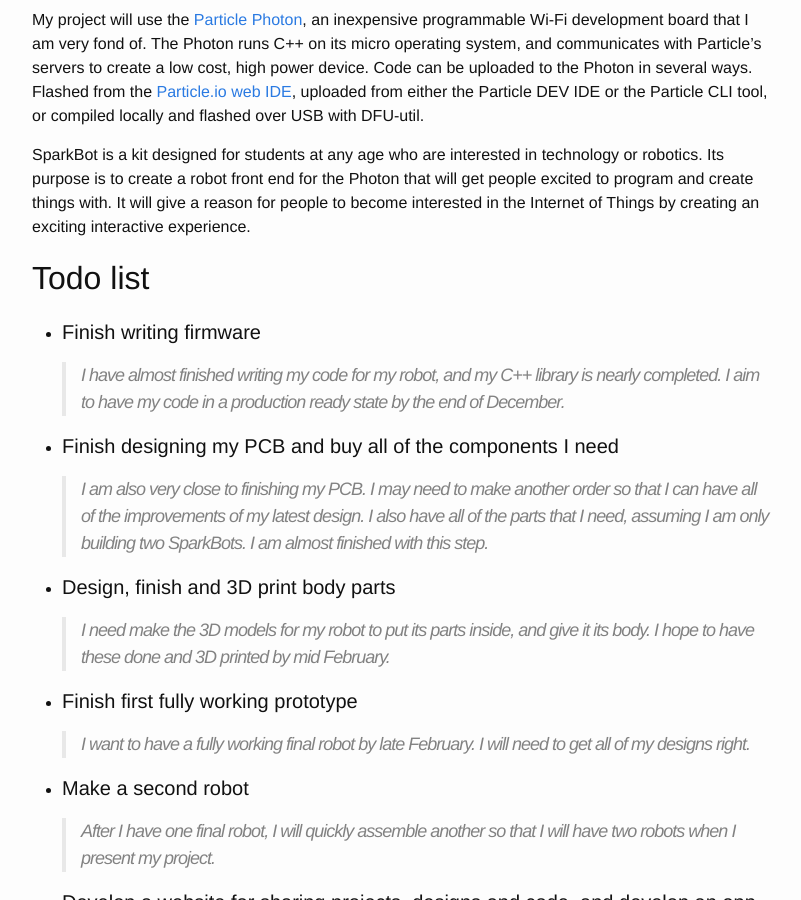
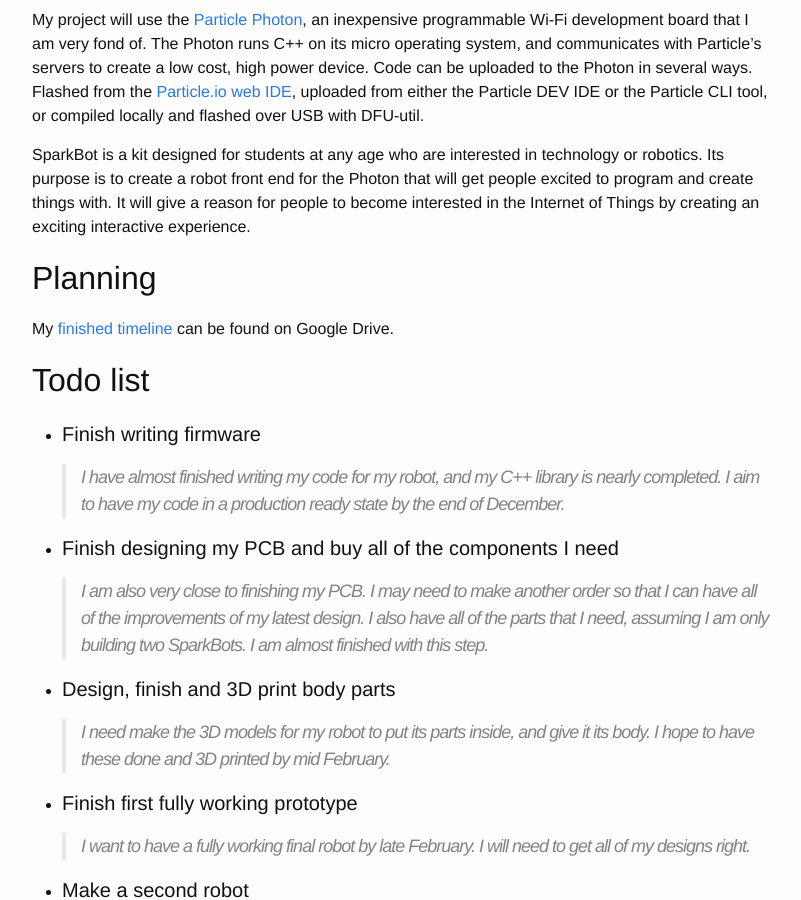
Before and after one commit to nrobinson2000/blog, a Jekyll site: the page built from sparkbot.md, in a window 1280 px wide and 900 px high, scrolled down 354 px. Shown: the whole window, without its empty margins (238-1039 px from the left). Built offline with Jekyll 4.4.1, drawn with Linux system fonts in a browser that asks for light colours; Markdown is read by kramdown in place of the engine named in the settings; a script that is not in the unit is left out; comment, search, counter and statistics services are not loaded.

Commit message:
at 15:16 of 27-01-2016

```diff
--- a/sparkbot.md
+++ b/sparkbot.md
@@ -13,6 +13,8 @@
 
 SparkBot is a kit designed for students at any age who are interested in technology or robotics.  Its purpose is to create a robot front end for the Photon that will get people excited to program and create things with. It will give a reason for people to become interested in the Internet of Things by creating an exciting interactive experience.
 
+## Planning
+My [finished timeline](https://docs.google.com/document/d/1ECvW88TkWGvGFmdw64F-xl0qW6fytZt4299X66oWscc/edit) can be found on Google Drive.
 ## Todo list
 * #### Finish writing firmware
 >I have almost finished writing my code for my robot, and my C++ library is nearly completed.  I aim to have my code in a production ready state by the end of December.
```
